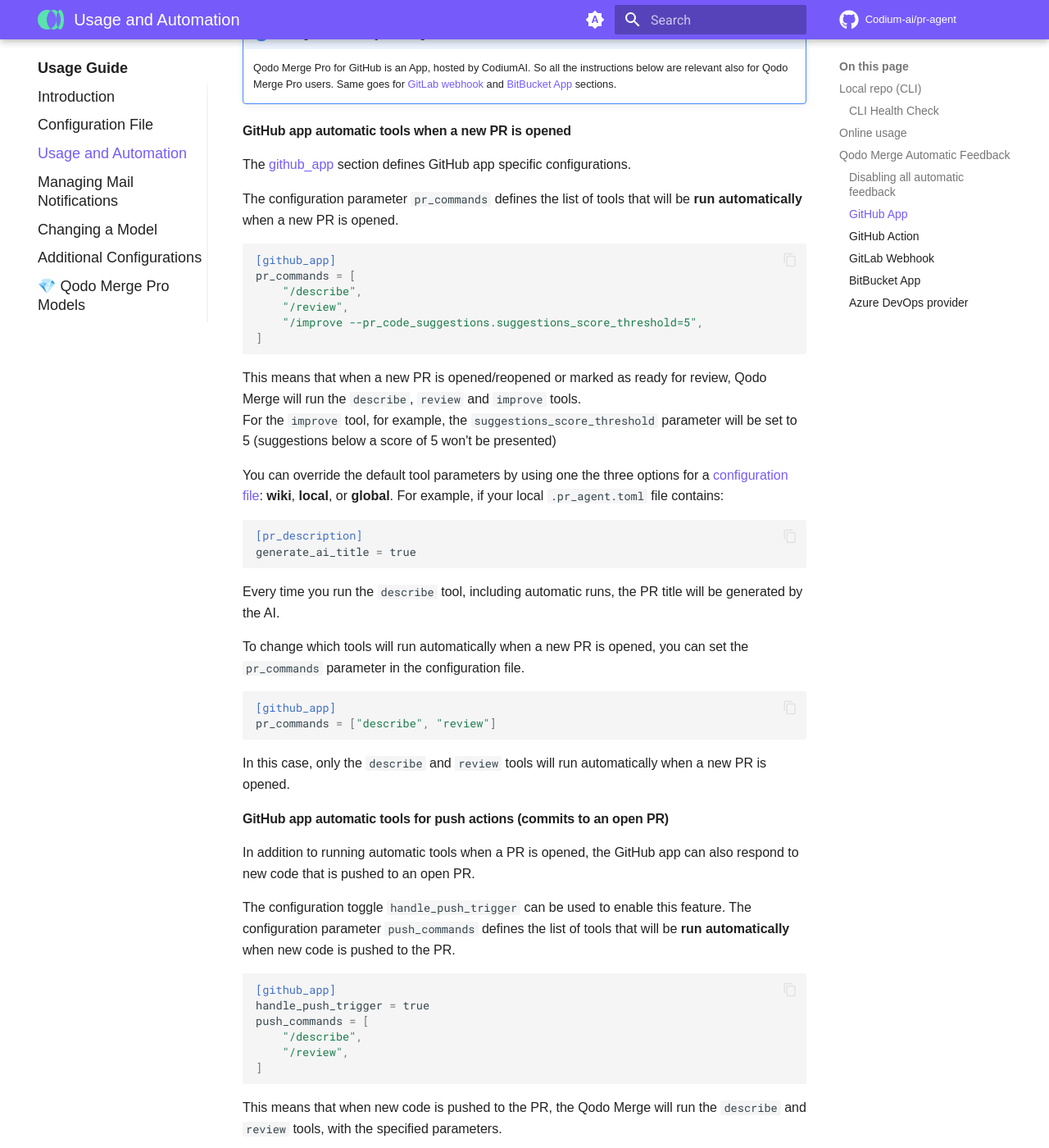
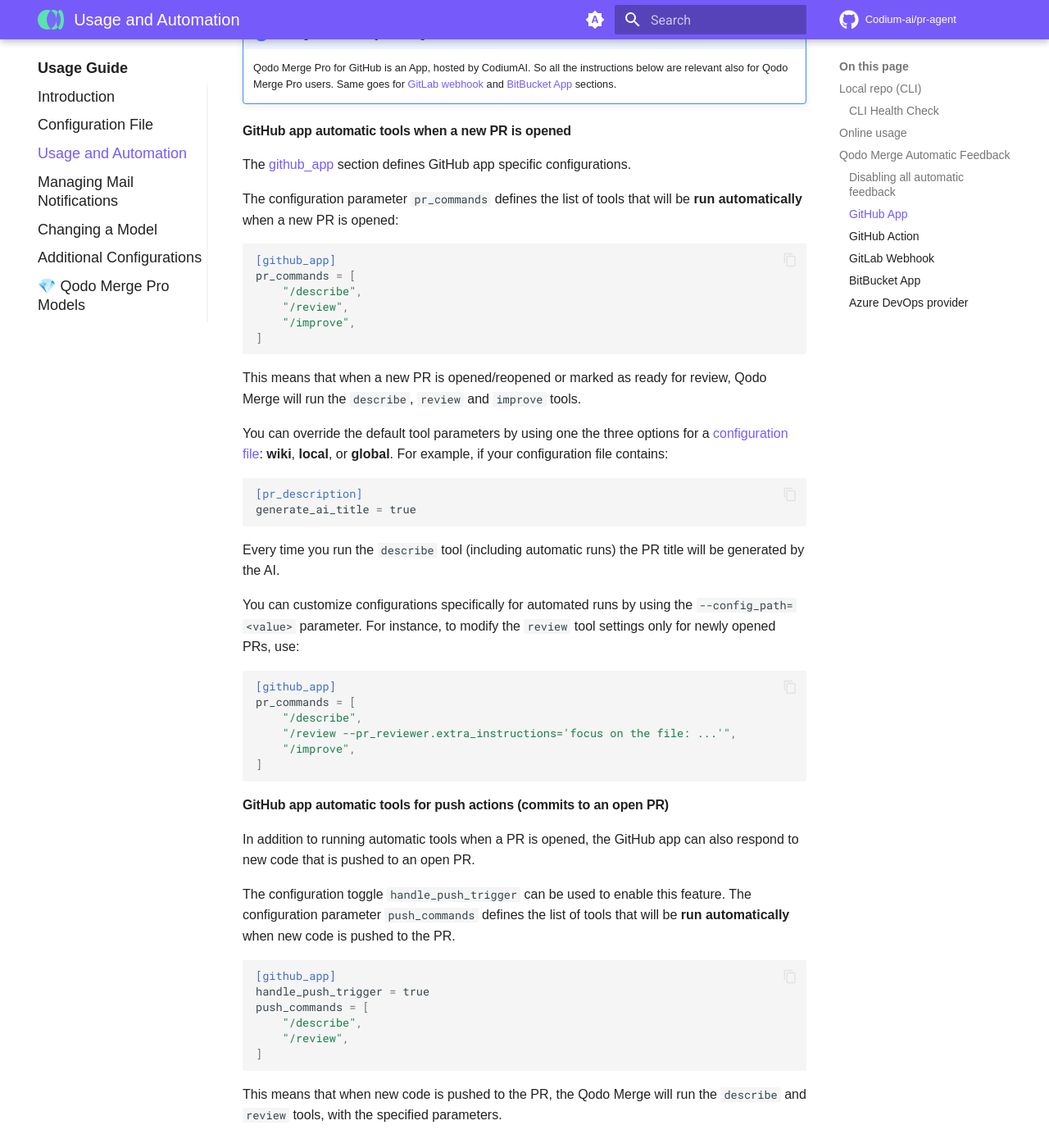
Before and after one commit to Codium-ai/pr-agent, an MkDocs documentation site: the page built from docs/docs/usage-guide/automations_and_usage.md, in a window 1280 px wide and 1400 px high, scrolled down 2587 px. Shown: the whole window at 82% size. Built offline with MkDocs 1.6.1 and Material for MkDocs 9.7.7, drawn with Linux system fonts in a browser that asks for light colours; comment, search, counter and statistics services are not loaded.

Commit message:
docs: simplify default tool configurations and update documentation

````diff
--- a/docs/docs/usage-guide/automations_and_usage.md
+++ b/docs/docs/usage-guide/automations_and_usage.md
@@ -101,36 +101,40 @@
 
 #### GitHub app automatic tools when a new PR is opened
 
-The [github_app](https://github.com/Codium-ai/pr-agent/blob/main/pr_agent/settings/configuration.toml#L108) section defines GitHub app specific configurations.
+The [github_app](https://github.com/Codium-ai/pr-agent/blob/main/pr_agent/settings/configuration.toml#L220) section defines GitHub app specific configurations.
 
-The configuration parameter `pr_commands` defines the list of tools that will be **run automatically** when a new PR is opened.
+The configuration parameter `pr_commands` defines the list of tools that will be **run automatically** when a new PR is opened:
 ```toml
 [github_app]
 pr_commands = [
     "/describe",
     "/review",
-    "/improve --pr_code_suggestions.suggestions_score_threshold=5",
+    "/improve",
 ]
 ```
 
 This means that when a new PR is opened/reopened or marked as ready for review, Qodo Merge will run the `describe`, `review` and `improve` tools.
-For the `improve` tool, for example, the `suggestions_score_threshold` parameter will be set to 5 (suggestions below a score of 5 won't be presented)
 
 You can override the default tool parameters by using one the three options for a [configuration file](https://qodo-merge-docs.qodo.ai/usage-guide/configuration_options/): **wiki**, **local**, or **global**.
-For example, if your local `.pr_agent.toml` file contains:
+For example, if your configuration file contains:
+
 ```toml
 [pr_description]
 generate_ai_title = true
 ```
-Every time you run the `describe` tool, including automatic runs, the PR title will be generated by the AI.
 
-To change which tools will run automatically when a new PR is opened, you can set the `pr_commands` parameter in the configuration file.
+Every time you run the `describe` tool (including automatic runs) the PR title will be generated by the AI.
+
+You can customize configurations specifically for automated runs by using the `--config_path=<value>` parameter.
+For instance, to modify the `review` tool settings only for newly opened PRs, use:
 ```toml
 [github_app]
-pr_commands = ["describe", "review"]
+pr_commands = [
+    "/describe",
+    "/review --pr_reviewer.extra_instructions='focus on the file: ...'",
+    "/improve",
+]
 ```
-
-In this case, only the `describe` and `review` tools will run automatically when a new PR is opened.
 
 #### GitHub app automatic tools for push actions (commits to an open PR)
 
````
Also changed, not shown: 1 other file.
